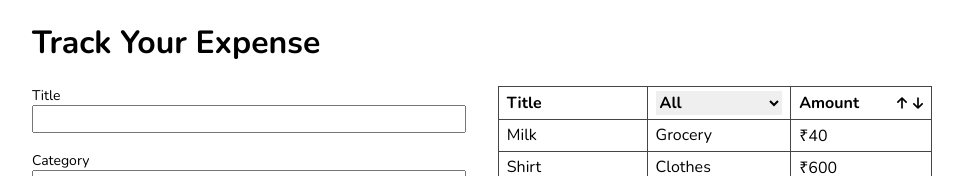
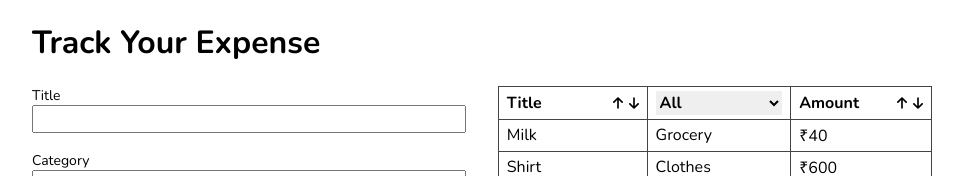
Before and after one commit to JanakBB/ReactForm, a React (Vite) app: page / in a window 1280 px wide. Shown: the top 176 px of the page, without its empty margins (158-1121 px from the left). Built offline with nearby package versions, Linux system fonts and the light colour scheme.

Commit message:
add: sorting method apply in title

```diff
--- a/src/components/ExpenseTable.jsx
+++ b/src/components/ExpenseTable.jsx
@@ -32,7 +32,35 @@ export default function ExpenseTable({ expenses, setExpenses, setExpense, setEdi
       }}>
         <thead>
           <tr>
-            <th>Title</th>
+          <th className="amount-column">
+              <div>
+                <span>Title</span>
+                <svg
+                  xmlns="http://www.w3.org/2000/svg"
+                  width="10"
+                  viewBox="0 0 384 512"
+                  className="arrow up-arrow"
+                  onClick={() => {
+                    setSortCallback(() => (a, b) => a.title.localeCompare(b.title))
+                  }}
+                >
+                  <title>Ascending</title>
+                  <path d="M214.6 41.4c-12.5-12.5-32.8-12.5-45.3 0l-160 160c-12.5 12.5-12.5 32.8 0 45.3s32.8 12.5 45.3 0L160 141.2V448c0 17.7 14.3 32 32 32s32-14.3 32-32V141.2L329.4 246.6c12.5 12.5 32.8 12.5 45.3 0s12.5-32.8 0-45.3l-160-160z" />
+                </svg>
+                <svg
+                  xmlns="http://www.w3.org/2000/svg"
+                  width="10"
+                  viewBox="0 0 384 512"
+                  className="arrow down-arrow"
+                  onClick={() => {
+                    setSortCallback(() => (a, b) => b.title.localeCompare(a.title))
+                  }}
+                >
+                  <title>Descending</title>
+                  <path d="M169.4 470.6c12.5 12.5 32.8 12.5 45.3 0l160-160c12.5-12.5 12.5-32.8 0-45.3s-32.8-12.5-45.3 0L224 370.8 224 64c0-17.7-14.3-32-32-32s-32 14.3-32 32l0 306.7L54.6 265.4c-12.5-12.5-32.8-12.5-45.3 0s-12.5 32.8 0 45.3l160 160z" />
+                </svg>
+              </div>
+            </th>
             <th>
               <select
                 onClick={(e) => {
```
